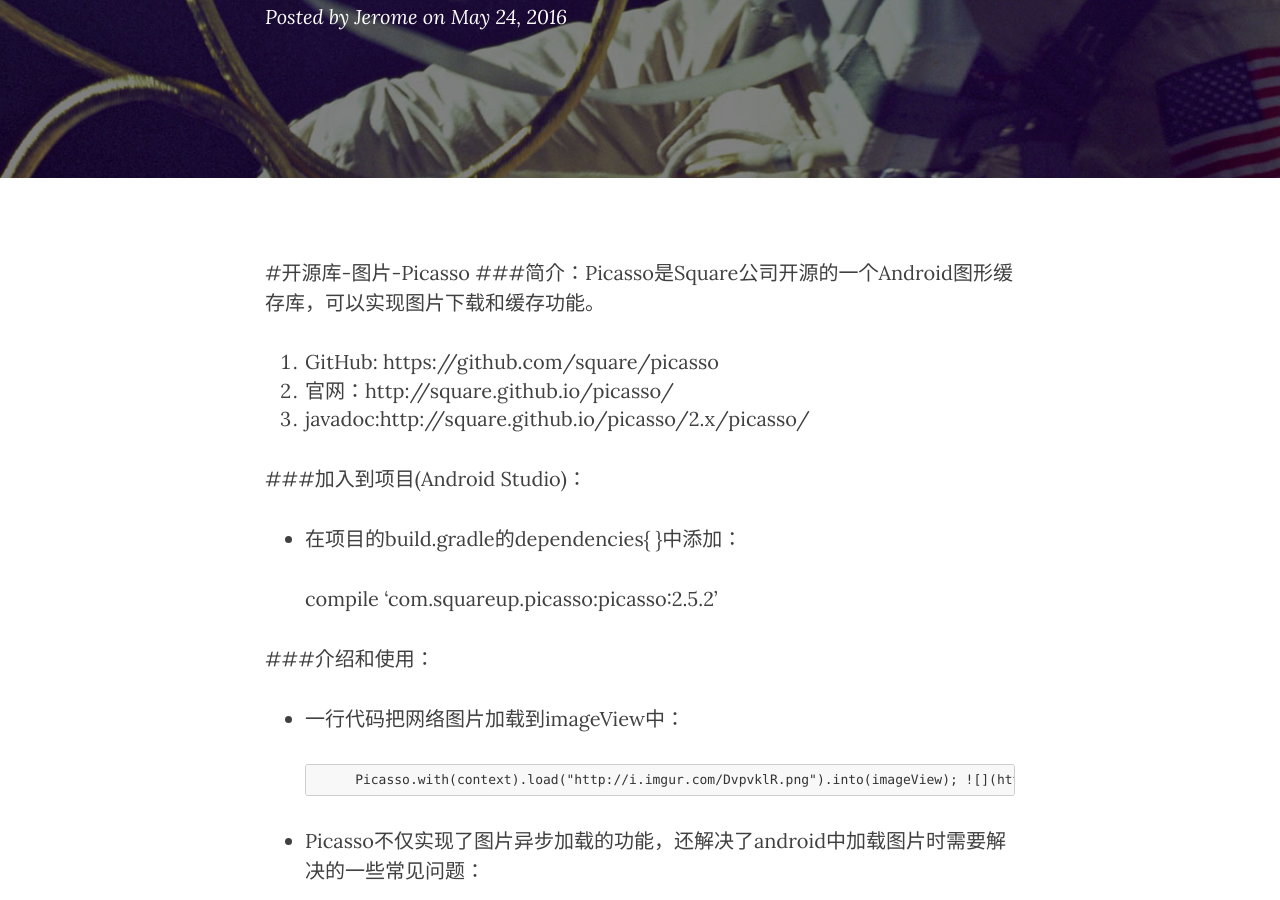
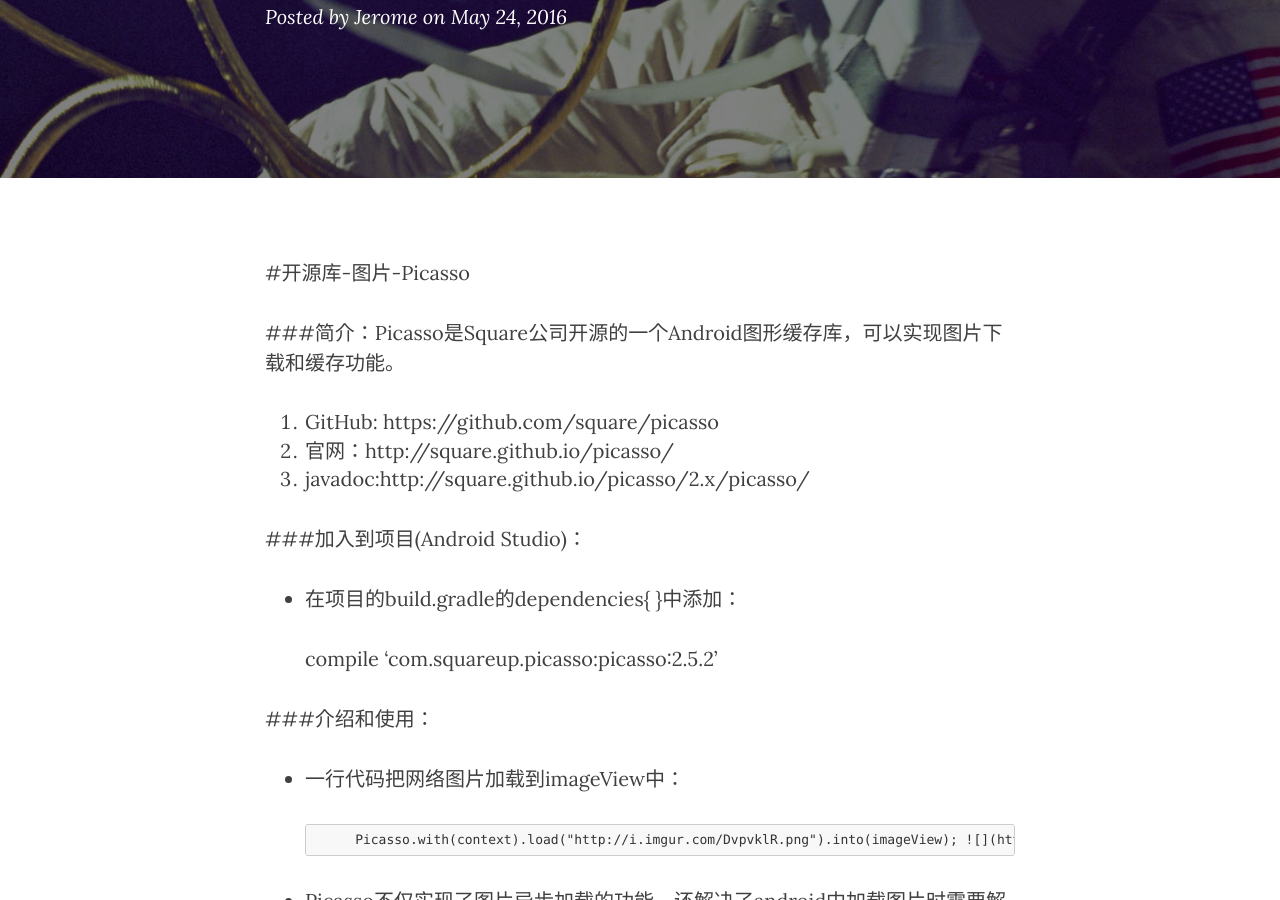
Before and after one commit to jingbolee/jingbolee.github.io, a Jekyll site: the page built from _posts/2016-05-24-android-picture-picasso.md, in a window 1280 px wide and 900 px high, scrolled down 358 px. Built offline with Jekyll 4.4.1, drawn with Linux system fonts in a browser that asks for light colours; nearby versions of some CDN libraries; some of the changed text lies outside the part shown.

Commit message:
修改格式

```diff
--- a/_posts/2016-05-24-android-picture-picasso.md
+++ b/_posts/2016-05-24-android-picture-picasso.md
@@ -8,22 +8,26 @@ header-img: "img/post-bg-06.jpg"
 ---
 
 
+#开源库-图片-Picasso
 
-#开源库-图片-Picasso
 ###简介：Picasso是Square公司开源的一个Android图形缓存库，可以实现图片下载和缓存功能。
 
 1. [GitHub: https://github.com/square/picasso](https://github.com/square/picasso)
 2. [官网：http://square.github.io/picasso/](http://square.github.io/picasso/)
 3. [javadoc:http://square.github.io/picasso/2.x/picasso/](http://square.github.io/picasso/2.x/picasso/)
 
+
 ###加入到项目(Android Studio)：
+
 
 - 在项目的build.gradle的dependencies{ }中添加：
 
 	compile 'com.squareup.picasso:picasso:2.5.2'
 
 
+
 ###介绍和使用：
+
 
 -  一行代码把网络图片加载到imageView中：
 
@@ -102,7 +106,9 @@ header-img: "img/post-bg-06.jpg"
 	- 绿色：代表从内存中加载的图片
 
 
+
 ###自己使用情况：
+
 需求：网络图片放在轮播大图里，要求宽匹配设备宽，高显示为200dp，在没有图片或者加载失败时显示一张默认图片
 
 	ImageView view = new ImageView(mActivity);
```
